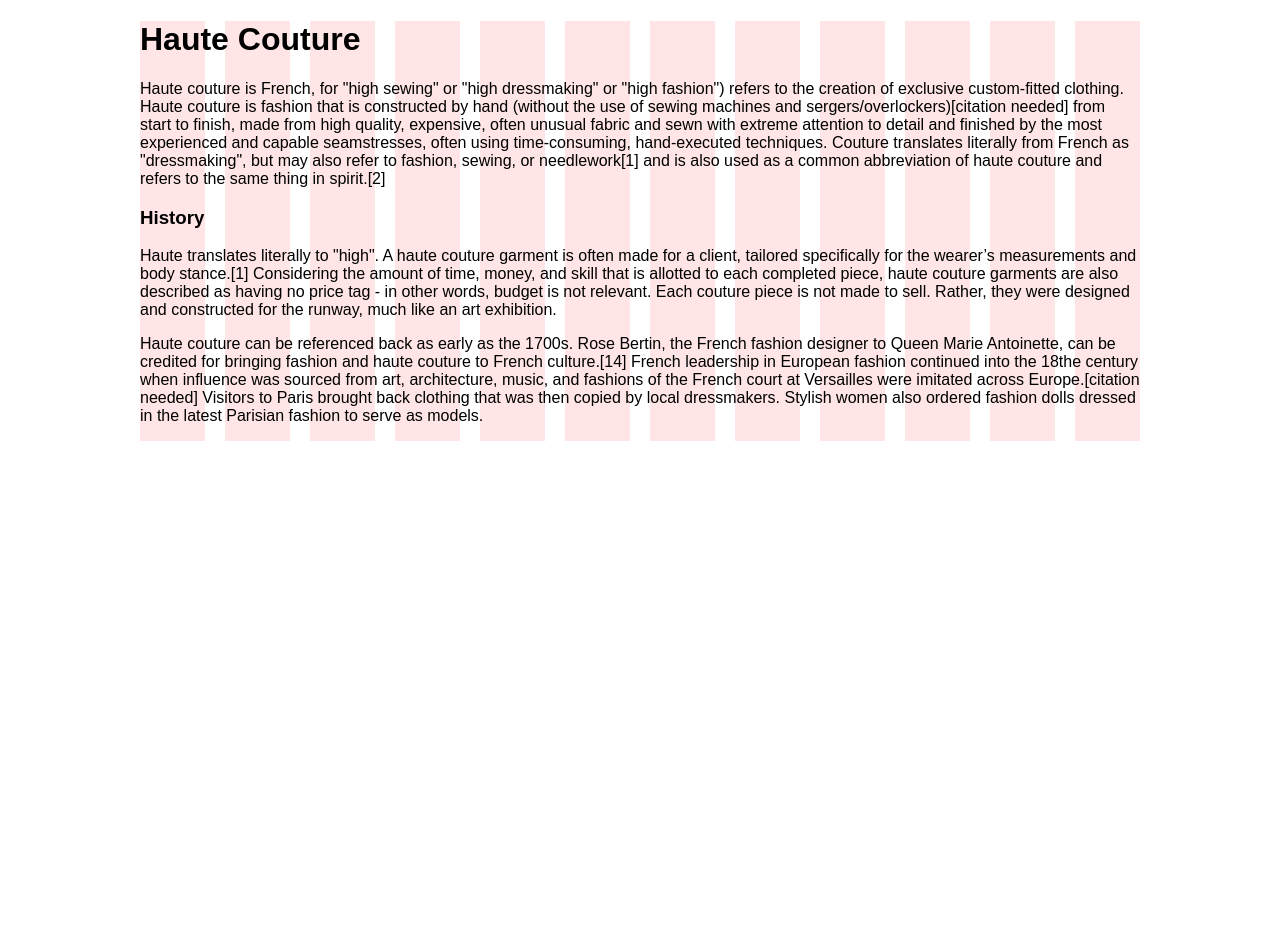
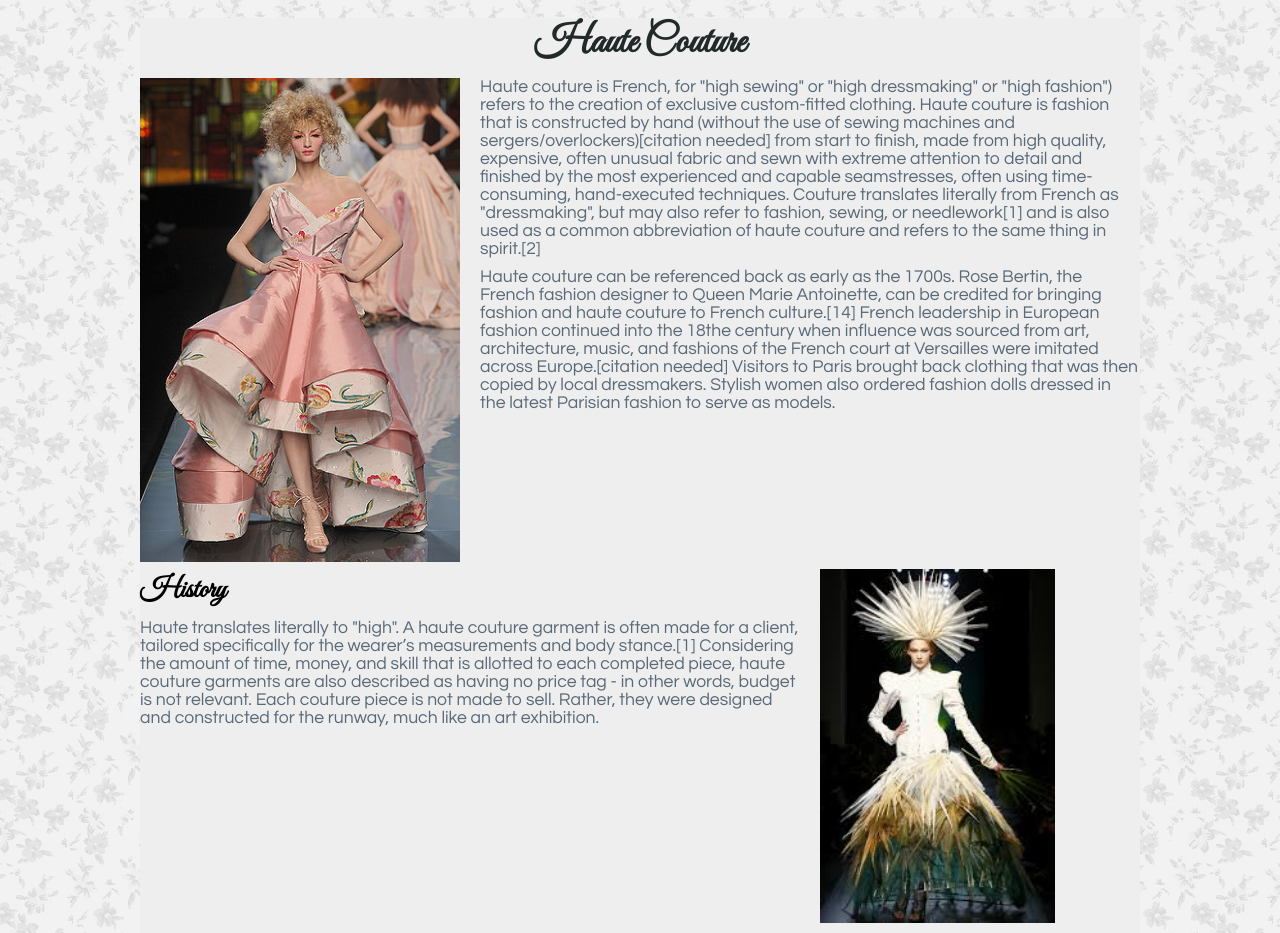
Before and after one commit to bmcallister214/type-ex, a plain HTML site: page index.html in a window 1280 px wide. Before the commit the page ends 800 px from the top, so only its background shows below. Drawn offline with Linux system fonts and the light colour scheme.

Commit message:
Version 1

```diff
--- a/css/styles.css
+++ b/css/styles.css
@@ -1,4 +1,33 @@
 /* Your Website Styles */
+body {
+	font-family: 'Great Vibes', cursive;
+	background: url("../img/greyfloral.png");
+}
+
+.container {
+	background: #eee;
+}
+
+h1	{
+	color: #212a29;
+	font-size: 2.5em;
+	text-align: center;
+}
+
+p {
+	font-size: 1.1em;
+	color: #596978;
+	font-family: "Avant Garde",Avantgarde,"Century Gothic",CenturyGothic,AppleGothic,sans-serif
+
+}
+
+h3 {
+	font-size: 1.8em;
+}
+
+.green {
+	margin-top: -50px;
+}
 
 
 /* Show Grid */
--- a/index.html
+++ b/index.html
@@ -6,23 +6,28 @@
 
   <link rel="stylesheet" href="css/normalize.css">
   <link rel="stylesheet" href="css/grid.css">
+	<link href='http://fonts.googleapis.com/css?family=Gudea:700|Great+Vibes' rel='stylesheet' type='text/css'>
   <link rel="stylesheet" href="css/styles.css">
 
 </head>
 <body>
 
-	<div class="container showgrid">
+	<div class="container ">
 
 		<!-- Your Content -->
-		<h1>Haute Couture</h1>
+		<h1 class="grid_12">Haute Couture</h1>
 
-		<p>Haute couture is French, for "high sewing" or "high dressmaking" or "high fashion") refers to the creation of exclusive custom-fitted clothing. Haute couture is fashion that is constructed by hand (without the use of sewing machines and sergers/overlockers)[citation needed] from start to finish, made from high quality, expensive, often unusual fabric and sewn with extreme attention to detail and finished by the most experienced and capable seamstresses, often using time-consuming, hand-executed techniques. Couture translates literally from French as "dressmaking", but may also refer to fashion, sewing, or needlework[1] and is also used as a common abbreviation of haute couture and refers to the same thing in spirit.[2] </p>
+		<img src="img/dior1.jpg" class="grid_4 alpha">
 
-		<h3>History</h3>
+		<p class="grid_8 omega">Haute couture is French, for "high sewing" or "high dressmaking" or "high fashion") refers to the creation of exclusive custom-fitted clothing. Haute couture is fashion that is constructed by hand (without the use of sewing machines and sergers/overlockers)[citation needed] from start to finish, made from high quality, expensive, often unusual fabric and sewn with extreme attention to detail and finished by the most experienced and capable seamstresses, often using time-consuming, hand-executed techniques. Couture translates literally from French as "dressmaking", but may also refer to fashion, sewing, or needlework[1] and is also used as a common abbreviation of haute couture and refers to the same thing in spirit.[2] </p>
 
-		<p>Haute translates literally to "high". A haute couture garment is often made for a client, tailored specifically for the wearer’s measurements and body stance.[1] Considering the amount of time, money, and skill that is allotted to each completed piece, haute couture garments are also described as having no price tag - in other words, budget is not relevant. Each couture piece is not made to sell. Rather, they were designed and constructed for the runway, much like an art exhibition.</p>
+		<h3 class="grid_8 alpha">History</h3>
+
+		<p class="grid_8">Haute translates literally to "high". A haute couture garment is often made for a client, tailored specifically for the wearer’s measurements and body stance.[1] Considering the amount of time, money, and skill that is allotted to each completed piece, haute couture garments are also described as having no price tag - in other words, budget is not relevant. Each couture piece is not made to sell. Rather, they were designed and constructed for the runway, much like an art exhibition.</p>
 
 		<p>Haute couture can be referenced back as early as the 1700s. Rose Bertin, the French fashion designer to Queen Marie Antoinette, can be credited for bringing fashion and haute couture to French culture.[14] French leadership in European fashion continued into the 18the century when influence was sourced from art, architecture, music, and fashions of the French court at Versailles were imitated across Europe.[citation needed] Visitors to Paris brought back clothing that was then copied by local dressmakers. Stylish women also ordered fashion dolls dressed in the latest Parisian fashion to serve as models.</p>
+
+		<img src="img/url.jpg"  class="green grid_3 omega">
 
 
 		<!-- Clearfix -->
```
Also changed, not shown: img/dior1.jpg (added), img/greyfloral.png (added), img/url.jpg (added).
